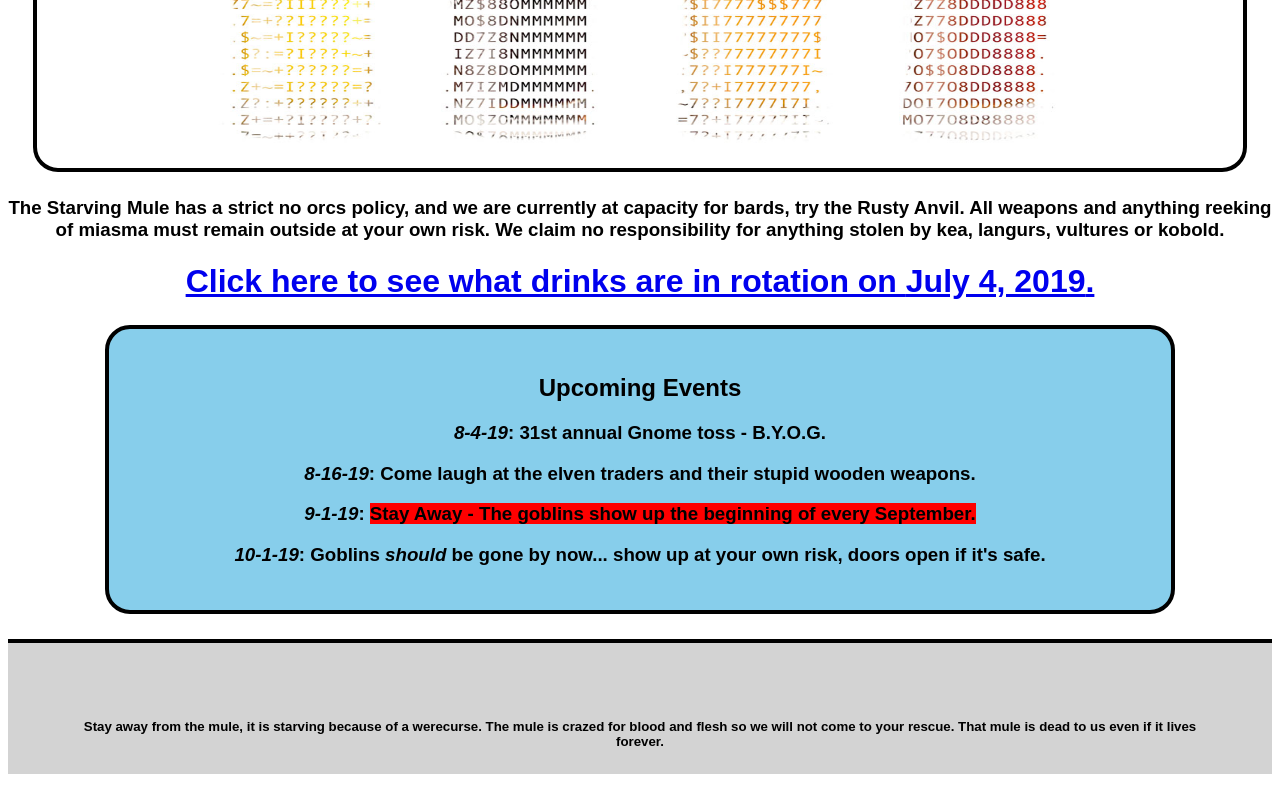
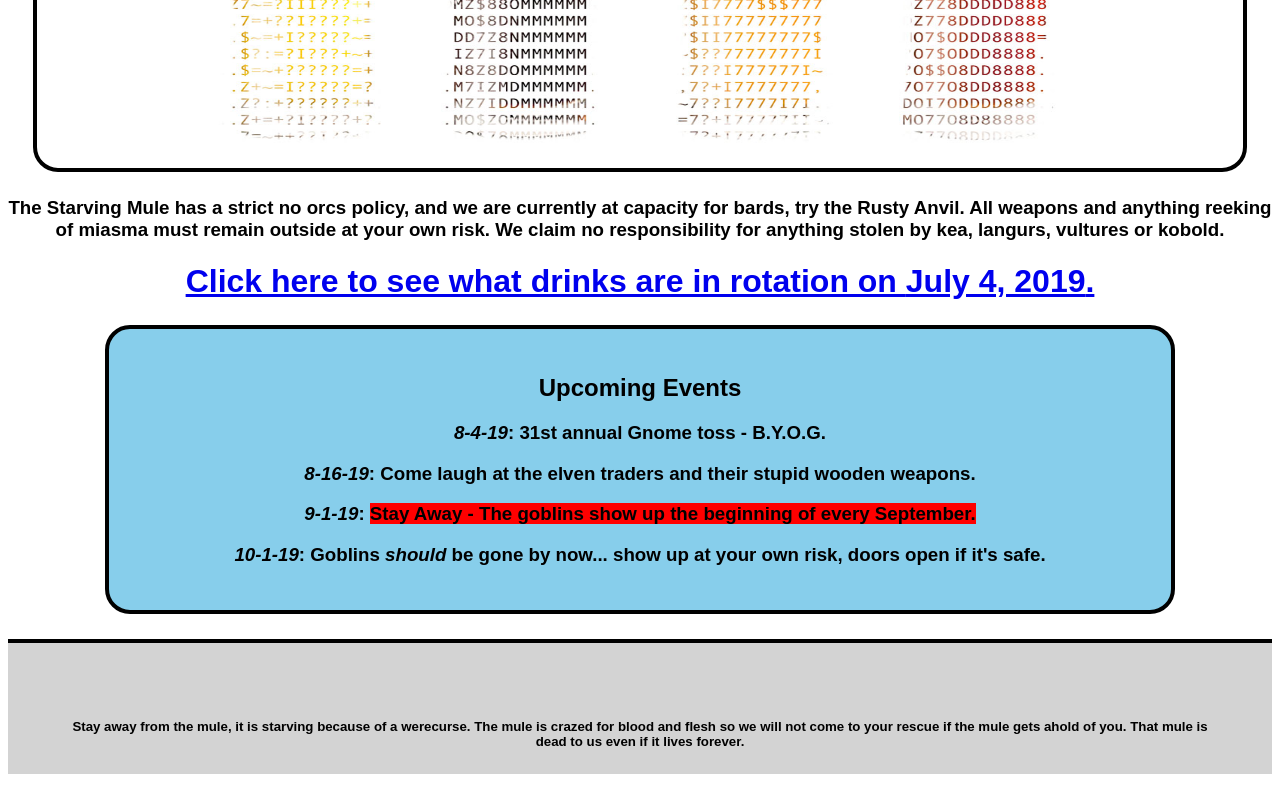
Before and after one commit to brnhensley/react-tap-room, a React app: page /kegs in a window 1280 px wide. Shown: the part 312-1112 px from the top of the page. Built offline with nearby package versions, Linux system fonts and the light colour scheme.

Commit message:
edit footer text

```diff
--- a/src/components/Footer.jsx
+++ b/src/components/Footer.jsx
@@ -20,7 +20,7 @@ function Footer(){
       }
       `}</style>
 
-      <h5> Stay away from the mule, it is starving because of a werecurse. The mule is crazed for blood and flesh so we will not come to your rescue.  That mule is dead to us even if it lives forever.</h5>
+      <h5> Stay away from the mule, it is starving because of a werecurse. The mule is crazed for blood and flesh so we will not come to your rescue if the mule gets ahold of you.  That mule is dead to us even if it lives forever.</h5>
     </footer>
   );
 }
```
